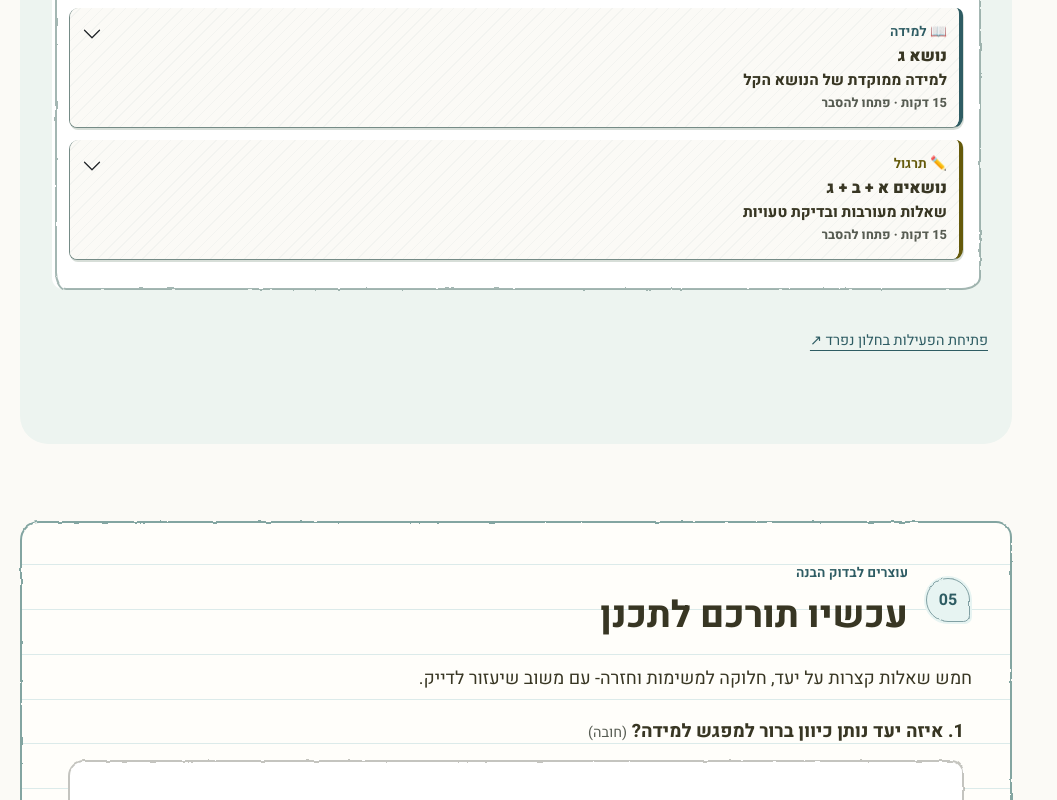
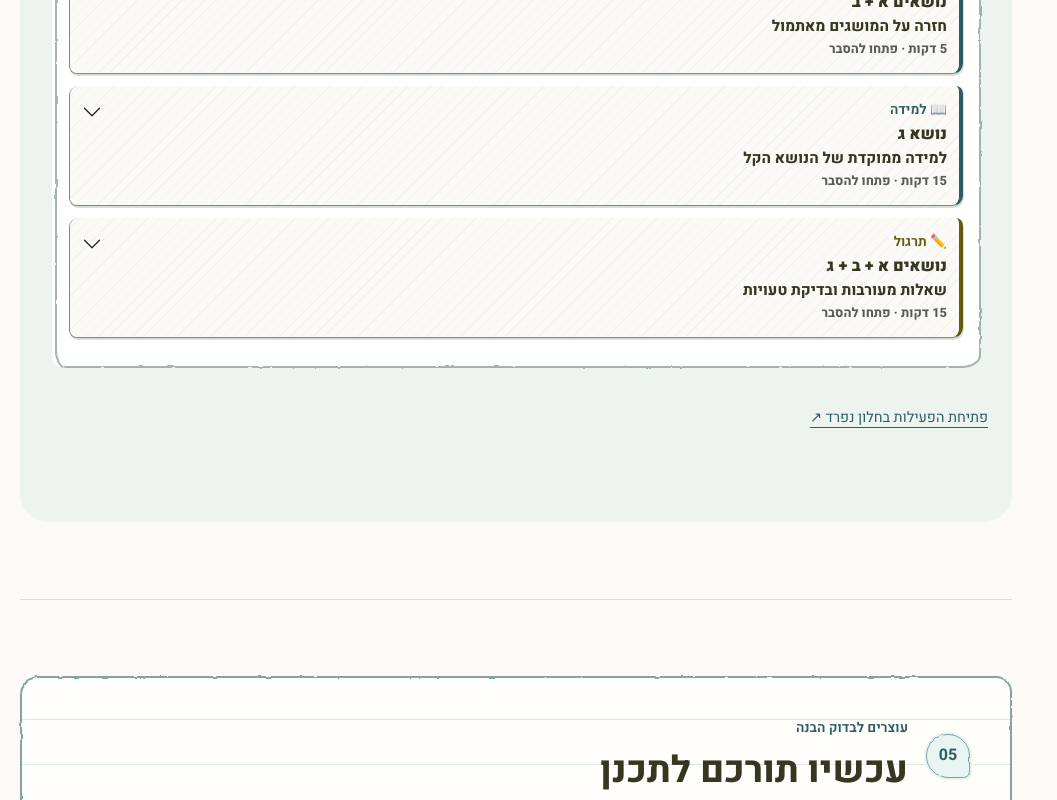
Before and after one commit to pearl-bettan/NewSchool, a plain HTML site: page src/index.html in a window 1280 px wide. Shown: the part 4018-4818 px from the top of the page, without its empty margins (0-1057 px from the left). Drawn offline with Linux system fonts and the light colour scheme.

Commit message:
fix design- seperate lines

```diff
--- a/src/css/styles.css
+++ b/src/css/styles.css
@@ -333,6 +333,8 @@ footer :focus-visible { outline-color: white; }
 .task-step { font-size: .85rem; font-weight: 750; }
 .task-text { color: var(--color-text); font: 400 clamp(1.15rem, 2.2vw, 1.5rem) / 1.4 'Gveret Levin', var(--font-base); }
 #step-review { border-block-end: 0; }
+.section-divider { margin: 0 0 var(--space-section); border: 0; border-block-start: 1px solid var(--color-border); opacity: 1; }
+.section-divider--after-plan { margin-block: var(--space-section) 0; }
 .review-flow { display: grid; gap: 1.5rem; margin-block-start: 2rem; }
 .review-flow > div { --review-color: #689c9f; position: relative; padding: 1.25rem .85rem; display: flex; flex-direction: column; gap: .35rem; background: repeating-linear-gradient(135deg, #fff 0 7px, #eef6f3 7px 8px); border-radius: 1rem .8rem 1rem .7rem; }
 .review-flow > div:nth-child(2) { --review-color: #a79835; }
--- a/src/index.html
+++ b/src/index.html
@@ -311,6 +311,7 @@
           </div>
         </section>
 
+        <hr class="section-divider" aria-hidden="true">
         <section id="step-plan" aria-labelledby="plan-title" tabindex="0">
           <div class="section-heading">
             <span class="step-number">04</span>
@@ -334,6 +335,7 @@
           </a>
         </section>
 
+        <hr class="section-divider section-divider--after-plan" aria-hidden="true">
         <section id="step-quiz" aria-labelledby="quiz-title" tabindex="0">
           <div class="section-heading">
             <span class="step-number">05</span>
```
